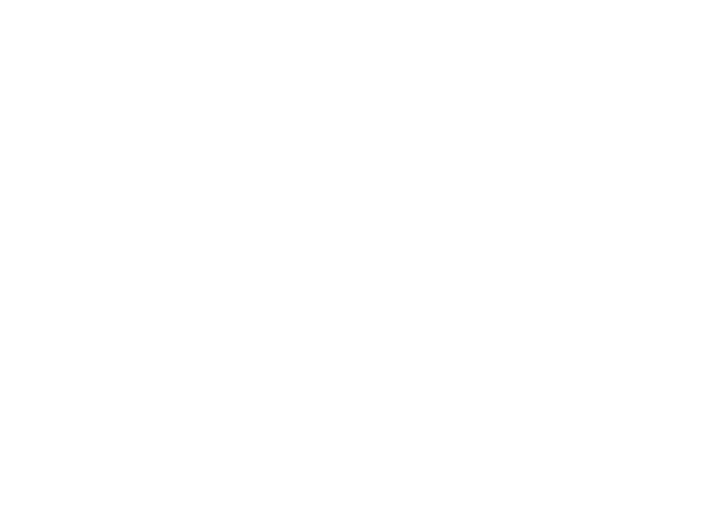
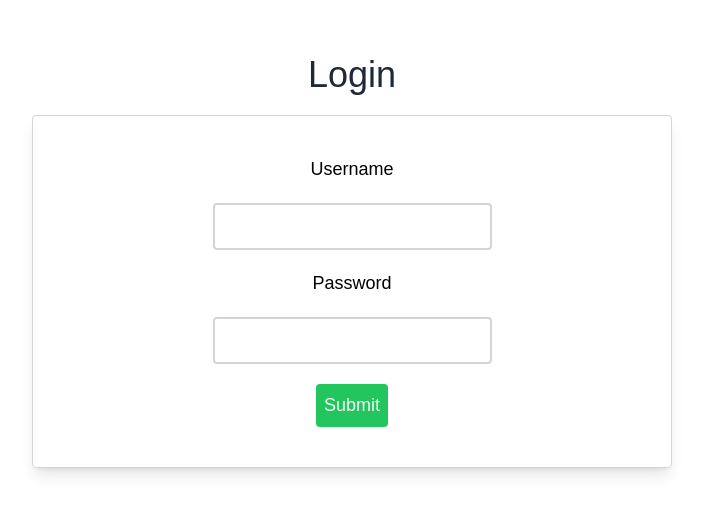
Before and after one commit to KafeinFaita/school-management-frontend, a React (Create React App) app: page /login in a window 1280 px wide. Before the commit this address had no page. Shown: the part 149-662 px from the top of the page, without its empty margins (288-991 px from the left). Built offline with nearby package versions, Linux system fonts and the light colour scheme.

Commit message:
created login page

```diff
--- a/src/App.js
+++ b/src/App.js
@@ -1,10 +1,13 @@
 import { Routes,Route } from 'react-router-dom';
-import Signup from './pages/Signup';
+import Signup from './pages/auth/Signup';
+import Login from './pages/auth/Login';
 
 function App() {
+
   return (
     <Routes>
       <Route path='/signup' element={ <Signup /> } />
+      <Route path='/login' element={ <Login /> } />
     </Routes>
   );
 }
--- /dev/null
+++ b/src/pages/auth/Login.jsx
@@ -0,0 +1,40 @@
+import { useState } from 'react';
+import axios from 'axios';
+
+
+const Login = () => {
+
+    const [username,setUsername] = useState('');
+    const [password,setPassword] = useState('');
+
+    const onSignup = () => {
+        console.log('signup');
+    }
+
+  return (
+    <div className="flex justify-center items-center h-screen">
+        <div className="max-w-7xl flex flex-col items-center w-full">
+            <h1 className="text-4xl text-gray-800 p-5">Login</h1>
+            <form onSubmit={onSignup} className="shadow-lg border border-gray-300 rounded p-10 flex flex-col gap-5 items-center w-1/2">
+                <label htmlFor="username">Username</label>
+                <input type="text"
+                    className="border-2 border-gray-300 rounded outline-none p-2 w-1/2"
+                    value={username}
+                    onChange={(e) => setUsername(e.target.value)}
+                />
+
+                <label htmlFor="password">Password</label>
+                <input type="text"
+                    className="border-2 border-gray-300 rounded outline-none p-2 w-1/2"
+                    value={password}
+                    onChange={(e) => setPassword(e.target.value)}
+                />
+
+                <button className="bg-green-500 text-gray-100 rounded p-2">Submit</button>
+            </form>
+        </div>
+    </div>
+  );
+};
+
+export default Login;
--- a/src/pages/Signup.jsx
+++ b/src/pages/auth/Signup.jsx
@@ -17,7 +17,7 @@
     <div className="flex justify-center items-center h-screen">
         <div className="max-w-7xl flex flex-col items-center w-full">
             <h1 className="text-4xl text-gray-800 p-5">Signup</h1>
-            <form onSubmit={onSignup} className="shadow-lg border border-gray-300 p-10 flex flex-col gap-5 items-center w-1/2">
+            <form onSubmit={onSignup} className="shadow-lg border rounded border-gray-300 p-10 flex flex-col gap-5 items-center w-1/2">
                 <label htmlFor="username">Username</label>
                 <input type="text"
                     className="border-2 border-gray-300 rounded outline-none p-2 w-1/2"
```
